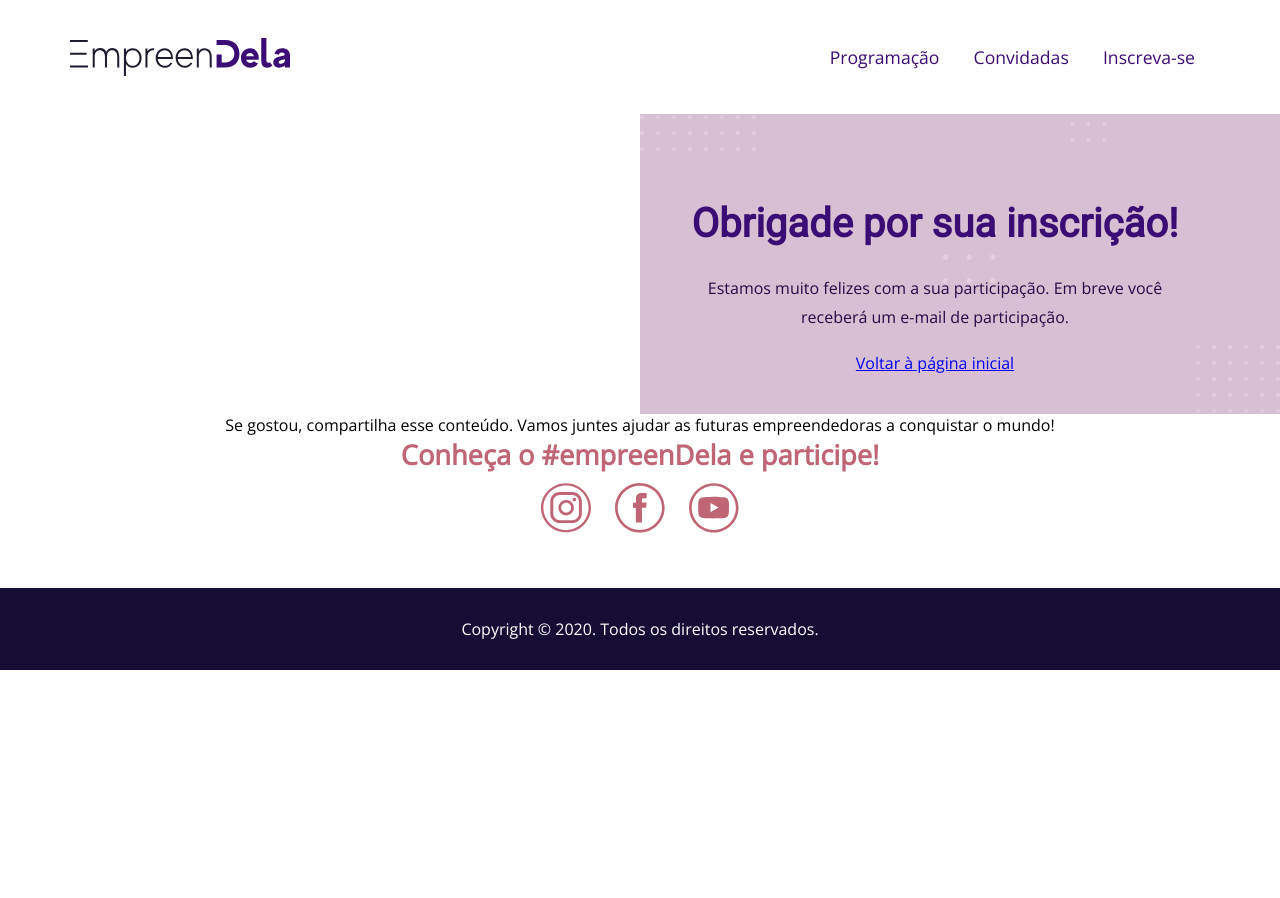
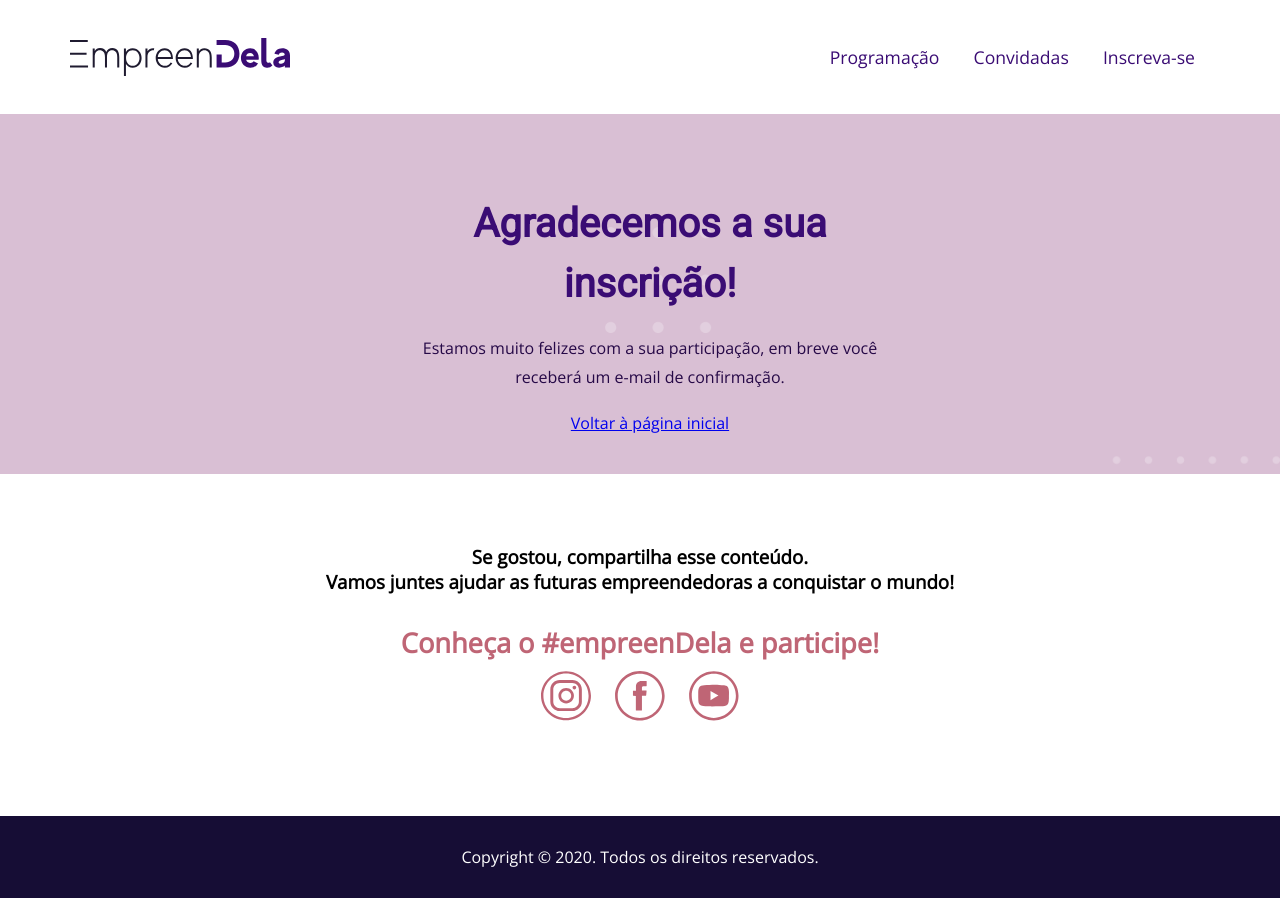
Before and after one commit to dinizdemiranda/empreendela, a plain HTML site: page thankyou.html in a window 1280 px wide. Before the commit the page ends 800 px from the top, so only its background shows below. Drawn offline with nearby package versions, Linux system fonts and the light colour scheme.

Commit message:
pagina de agradecimento

```diff
--- a/style.css
+++ b/style.css
@@ -95,10 +95,6 @@
     padding: 20px;
 }*/
 
-#hero {
-    display: grid;
-    grid-template-columns: 1fr 1fr;
-}
 
 #title-pai {
     background: #D9BFD4;
@@ -112,6 +108,7 @@
     padding: 40px 20px 40px 40px;
     box-sizing: border-box;
     text-align: center;
+    margin: 0 auto;
 }
 
 #hero-title h1 {
@@ -130,8 +127,12 @@
 }
 
 #conheca {
-    padding: 0 20px;
+    padding: 40px 20px;
     text-align: center;
+}
+
+#conheca h3 {
+    margin: 30px 0;
 }
 
 #conheca h2{
--- a/thankyou.html
+++ b/thankyou.html
@@ -37,8 +37,8 @@
             <div id="hero-image"></div>
             <div id="title-pai">
               <div id="hero-title">
-              <h1> Obrigade por sua</b> inscrição! </h1>
-              <p> Estamos muito felizes com a sua participação. Em breve você receberá um e-mail de participação.
+              <h1> Agradecemos a sua inscrição! </h1>
+              <p> Estamos muito felizes com a sua participação, em breve você receberá um e-mail de confirmação.
               </p>
               <a href="https://www.empreendela.com.br" target="_blank"> Voltar à página inicial</a>
             </div>
@@ -47,8 +47,8 @@
 
         <div>
             <div id="conheca">
-                <p>Se gostou, compartilha esse conteúdo. Vamos juntes ajudar as </b>
-                futuras empreendedoras a conquistar o mundo! </p>
+                <h3>Se gostou, compartilha esse conteúdo. <br> Vamos juntes ajudar as
+                futuras empreendedoras a conquistar o mundo! </h3>
 
                 <h2>Conheça o #empreenDela e participe!</h2>
                 <a href="https://www.instagram.com/coletivopower/"><img src="images/instagram.svg" alt="" srcset=""></a>
```
